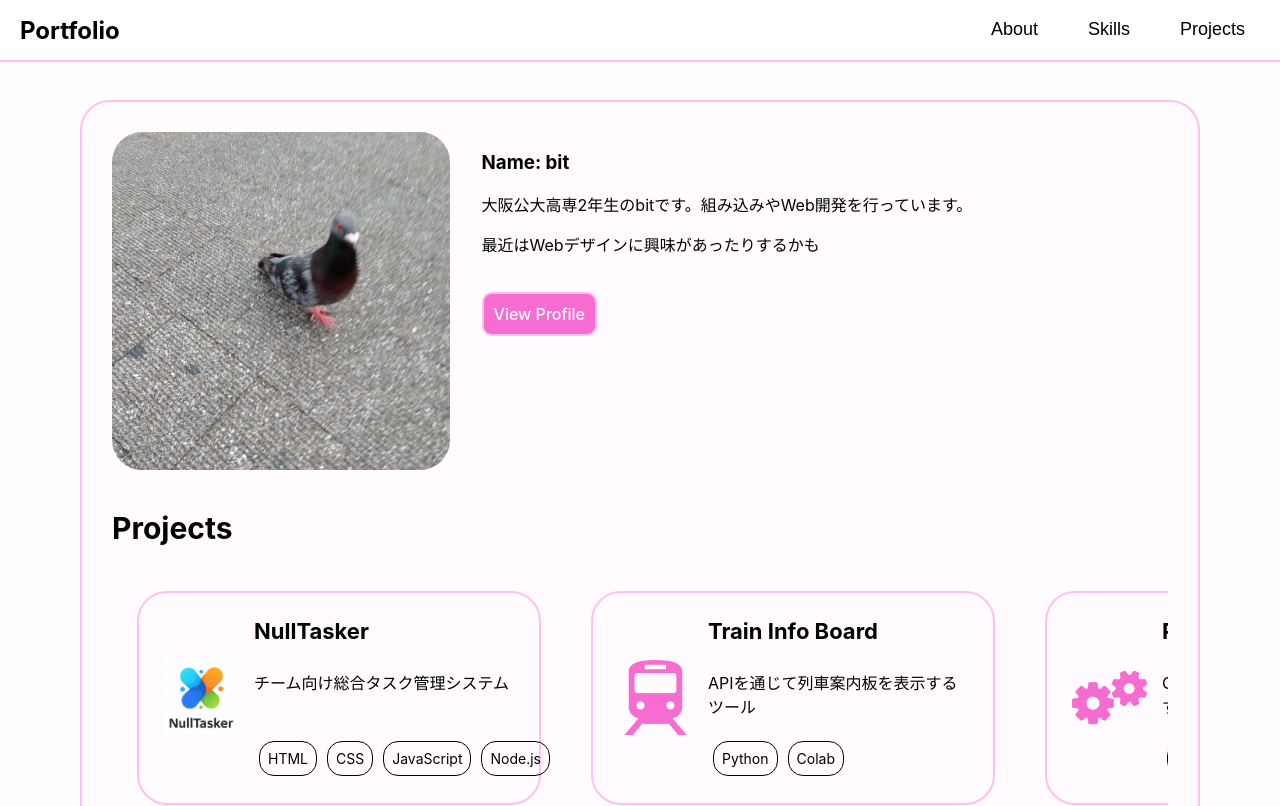
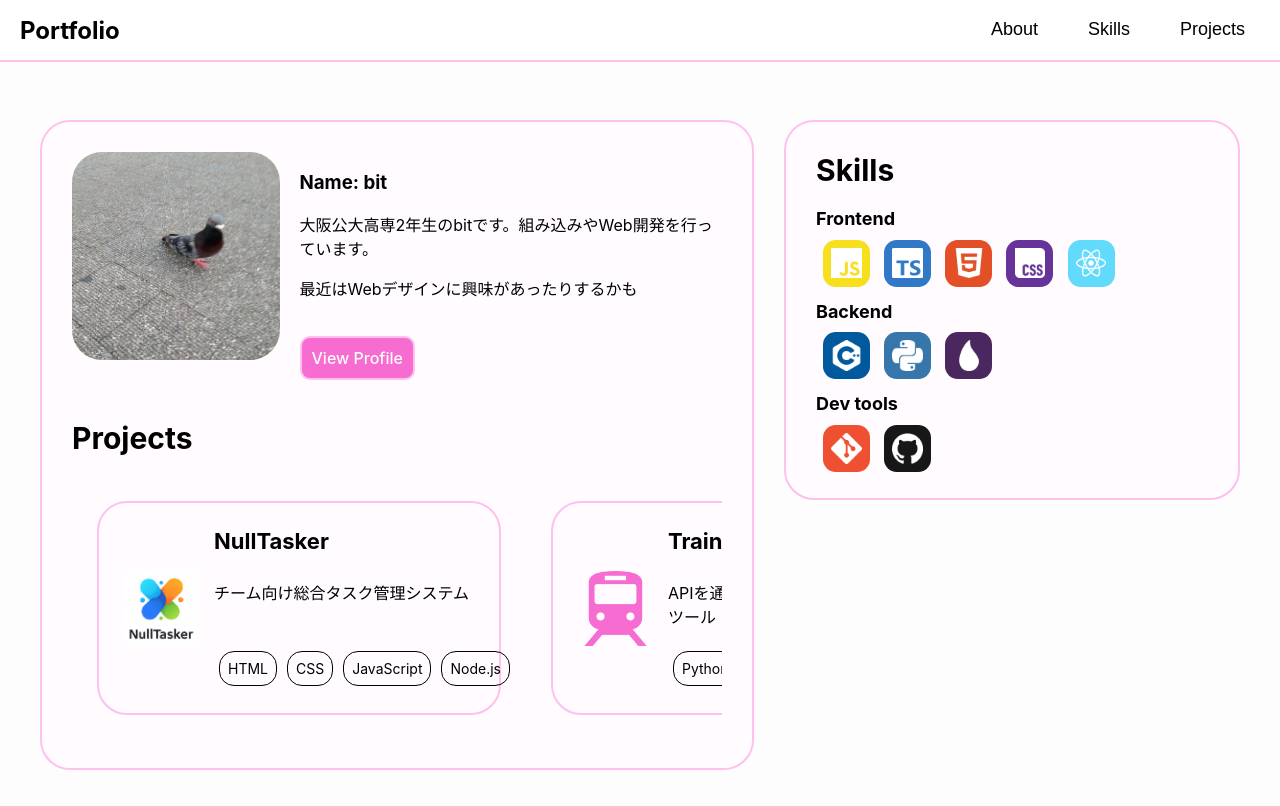
Before and after one commit to NekoChan9382/portfolio, a React (Create React App) app: page / in a window 1280 px wide. Shown: the top 806 px of the page. Built offline with nearby package versions, Linux system fonts and the light colour scheme.

Commit message:
feat: change column style shreshold to 1000px

```diff
--- a/src/App.css
+++ b/src/App.css
@@ -93,7 +93,7 @@ a {
 }
 
 /* 縦並びへの切り替え */
-@media screen and (max-width: 1300px) {
+@media screen and (max-width: 1000px) {
   .main {
     padding-left: 80px;
     padding-right: 80px;
--- a/src/components/Top/About.css
+++ b/src/components/Top/About.css
@@ -7,17 +7,12 @@
 
 .greeting-image {
   width: 32%;
-  height: auto;
-  aspect-ratio: 1;
+  aspect-ratio: 1 / 1;
   border-radius: 30px;
   overflow: hidden;
   flex-shrink: 0;
-}
-
-.greeting-image img {
-  width: 100%;
-  height: 100%;
-  object-fit: cover;
+  display: block;
+  margin-bottom: auto;
 }
 
 .greeting-text {
--- a/src/index.css
+++ b/src/index.css
@@ -24,4 +24,5 @@ img {
   --border-sub-color: #d2a1ff;
   --bg-color: #fdfdfd;
   --content-bg-color: #fffbff;
+  --column-style-threshold: 1000px;
 }
--- a/src/pages/TopPage.css
+++ b/src/pages/TopPage.css
@@ -25,7 +25,7 @@
   flex-basis: 950px;
   max-width: 950px;
   min-width: 0;
-  height: auto;
+  min-height: 650px;
   aspect-ratio: 1.3;
 }
 
@@ -33,11 +33,12 @@
   flex-basis: 550px;
   max-width: 550px;
   min-width: 0;
+  min-height: 380px;
   aspect-ratio: 1.2;
 }
 
 /* 縦並び時の調整 */
-@media screen and (max-width: 1300px) {
+@media screen and (max-width: 1000px) {
   #section-about,
   #section-skills {
     flex-basis: auto;
```
